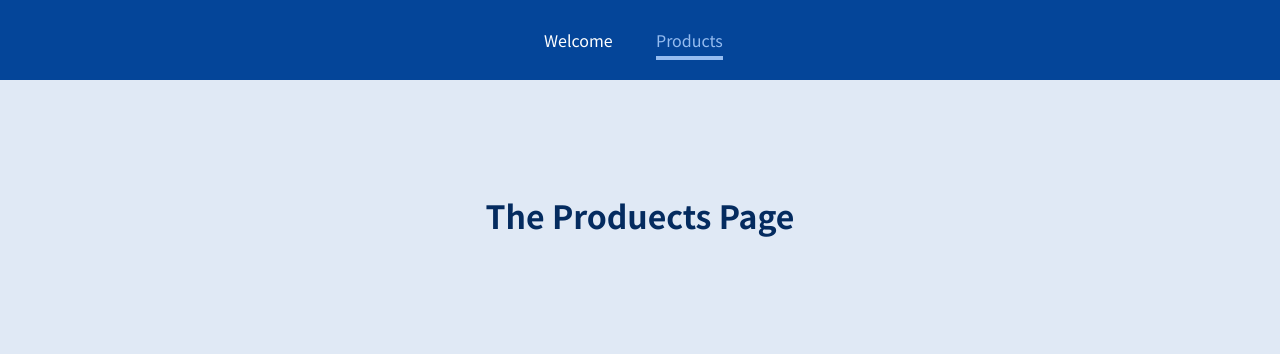
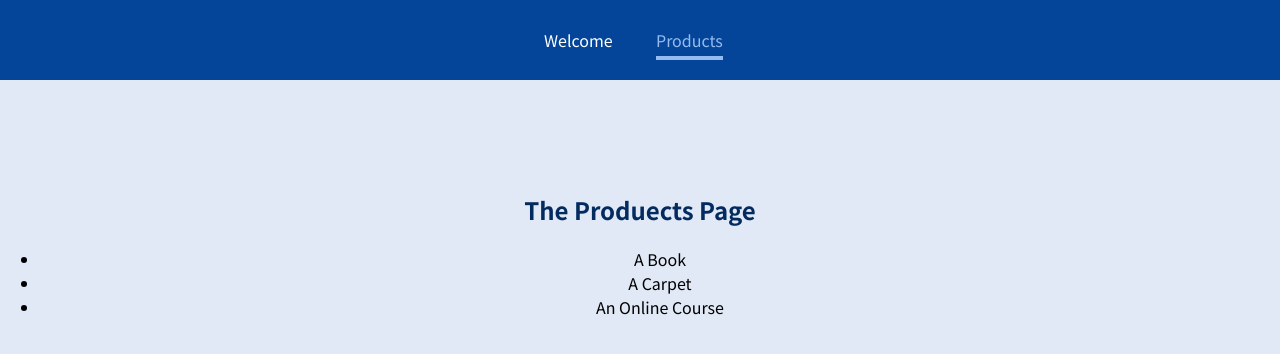
Before and after one commit to butterbeetle/react-complete-guide, a JavaScript app: page /products in a window 1280 px wide. Shown: the top 354 px of the page. Built offline with nearby package versions, Linux system fonts and the light colour scheme.

Commit message:
Section20. Params를 사용하여 동적 경로 추가하기

```diff
--- a/src/section20/App.js
+++ b/src/section20/App.js
@@ -1,6 +1,7 @@
 import { Route } from "react-router-dom";
 import MainHeader from "./components/MainHeader";
-import Produects from "./pages/Products";
+import ProductDetail from "./pages/ProductDetail";
+import Products from "./pages/Products";
 import Welcome from "./pages/Welcome";
 
 function App() {
@@ -14,7 +15,10 @@ function App() {
           <Welcome />
         </Route>
         <Route path="/products">
-          <Produects />
+          <Products />
+        </Route>
+        <Route path="/product-detail/:productId">
+          <ProductDetail />
         </Route>
       </main>
     </div>
--- /dev/null
+++ b/src/section20/pages/ProductDetail.js
@@ -0,0 +1,9 @@
+const ProductDetail = () => {
+  return (
+    <section>
+      <h1>Product Detail</h1>
+    </section>
+  );
+};
+
+export default ProductDetail;
--- a/src/section20/pages/Products.js
+++ b/src/section20/pages/Products.js
@@ -1,5 +1,14 @@
-const Produects = () => {
-  return <h1>The Produects Page</h1>;
+const Products = () => {
+  return (
+    <section>
+      <h1>The Produects Page</h1>
+      <ul>
+        <li>A Book</li>
+        <li>A Carpet</li>
+        <li>An Online Course</li>
+      </ul>
+    </section>
+  );
 };
 
-export default Produects;
+export default Products;
```
